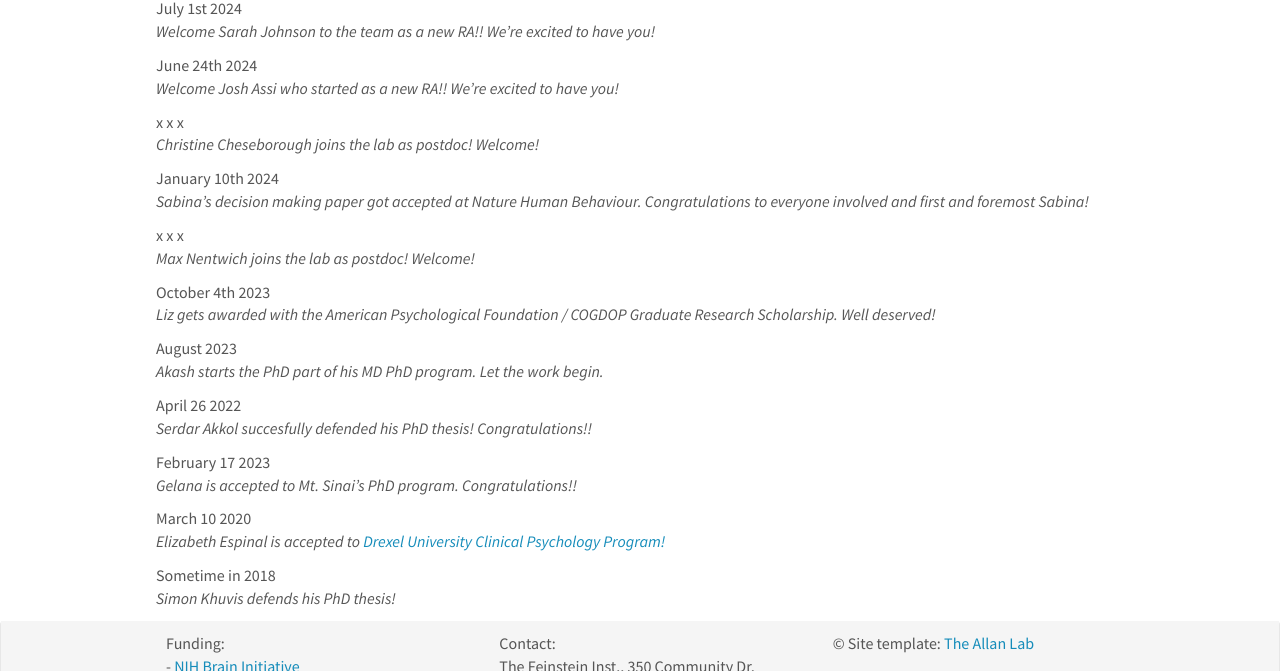
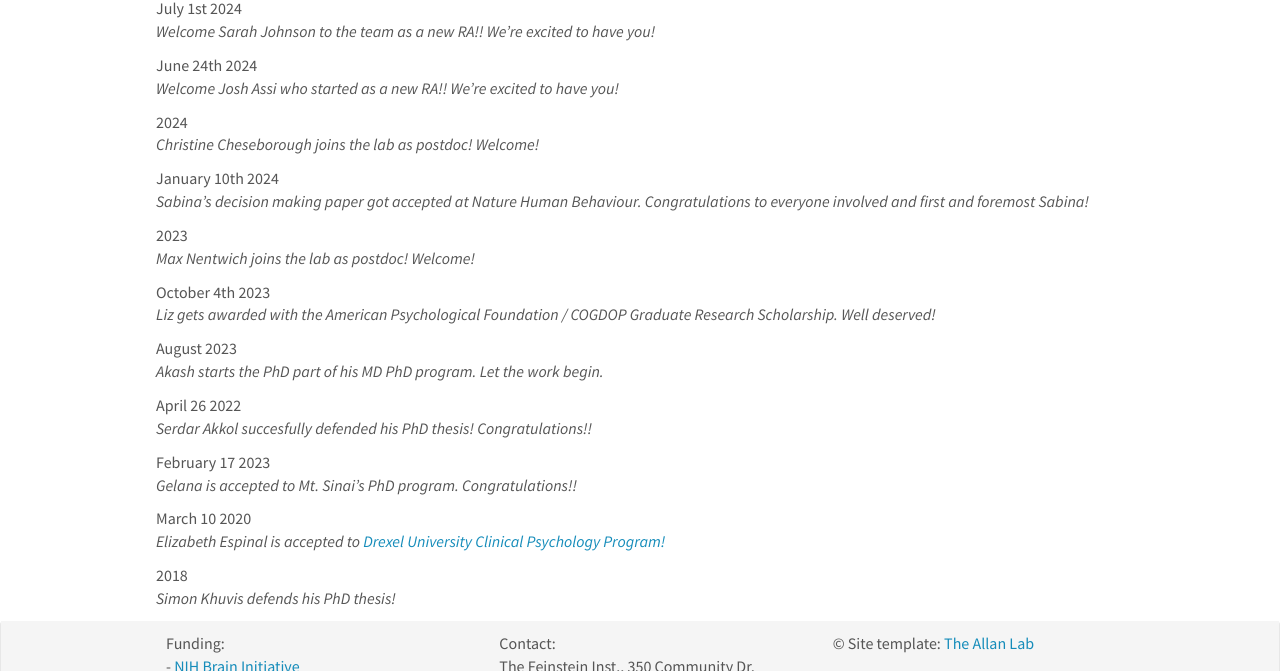
Before and after one commit to sarahgrjohnson/HBMLwebsite, a Jekyll site: the page built from _pages/allnews.md, in a window 1280 px wide and 1103 px high. Shown: the part 321-992 px from the top of the window. Built offline with Jekyll 4.4.1, drawn with Linux system fonts in a browser that asks for light colours; nearby versions of some CDN libraries.

Commit message:
changed some dates on news.yml

```diff
--- a/_data/news.yml
+++ b/_data/news.yml
@@ -13,13 +13,13 @@
 - date: June 24th 2024
   headline: "Welcome Josh Assi who started as a new RA!! We're excited to have you!"
 
-- date: x x x
+- date: 2024
   headline: "Christine Cheseborough joins the lab as postdoc! Welcome!"
 
 - date: January 10th 2024
   headline: "Sabina's decision making paper got accepted at Nature Human Behaviour. Congratulations to everyone involved and first and foremost Sabina!"
 
-- date: x x x
+- date: 2023
   headline: "Max Nentwich joins the lab as postdoc! Welcome!"
 
 - date: October 4th 2023
@@ -37,5 +37,5 @@
 - date: March 10 2020
   headline: "Elizabeth Espinal is accepted to <a href='https://drexel.edu/coas/academics/graduate-programs/psychology/doctorate-clinical-psychology/'>Drexel University Clinical Psychology Program!</a>"
 
-- date: Sometime in 2018
+- date: 2018
   headline: "Simon Khuvis defends his PhD thesis!"
```
Also changed, not shown: _pages/resources.md (+1 -1 lines).
